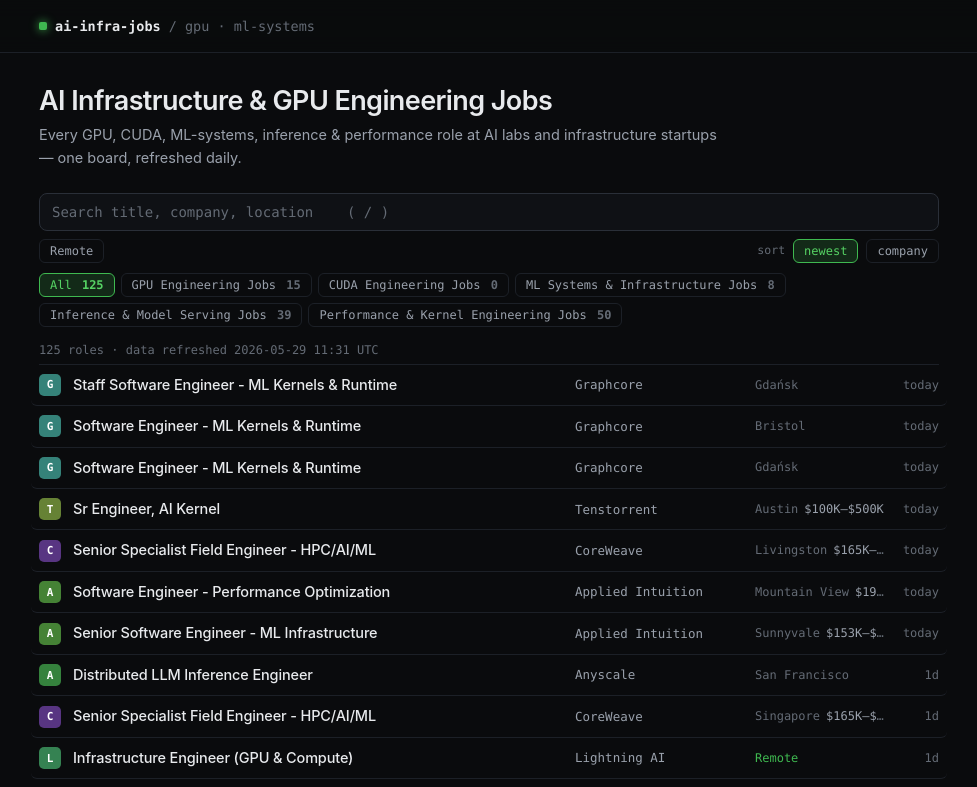
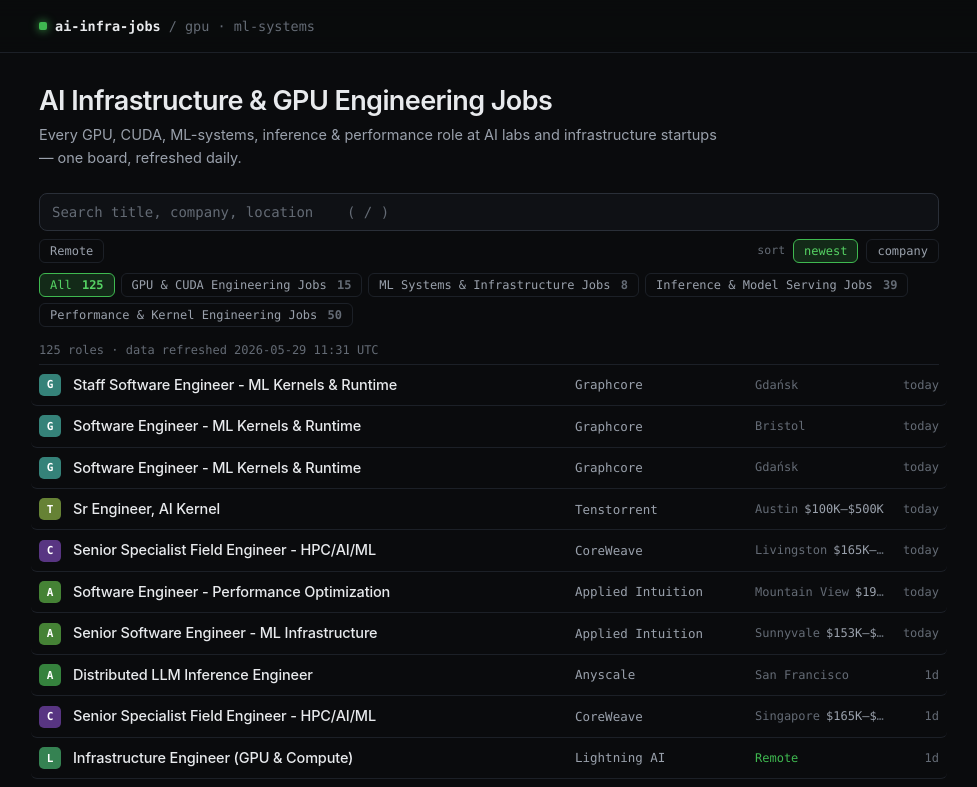
Before and after one commit to ququyixiaozei/aijobs, a Next.js app: page / in a window 1280 px wide. Shown: the top 787 px of the page, without its empty margins (151-1128 px from the left). Built offline with nearby package versions, Linux system fonts and the light colour scheme.

Commit message:
design: 4 differentiated category facets (fold CUDA into GPU, drop empty facet)

```diff
--- a/ingest/niche.config.mjs
+++ b/ingest/niche.config.mjs
@@ -31,8 +31,7 @@
 
 // Long-tail SEO category/landing pages. Clone with the niche.
 export const categories = [
-  { slug: "gpu-jobs", name: "GPU Engineering Jobs", match: /gpu/i },
-  { slug: "cuda-jobs", name: "CUDA Engineering Jobs", match: /cuda/i },
+  { slug: "gpu-jobs", name: "GPU & CUDA Engineering Jobs", match: /gpu|cuda/i },
   { slug: "ml-systems-jobs", name: "ML Systems & Infrastructure Jobs", match: /ml systems|machine learning systems|ml infrastructure|machine learning infrastructure/i },
   { slug: "inference-jobs", name: "Inference & Model Serving Jobs", match: /inference|serving|vllm|throughput|latency/i },
   { slug: "performance-engineering-jobs", name: "Performance & Kernel Engineering Jobs", match: /performance|kernel|compiler|optimization|triton/i },
```
Also changed, not shown: lib/jobs.js.
